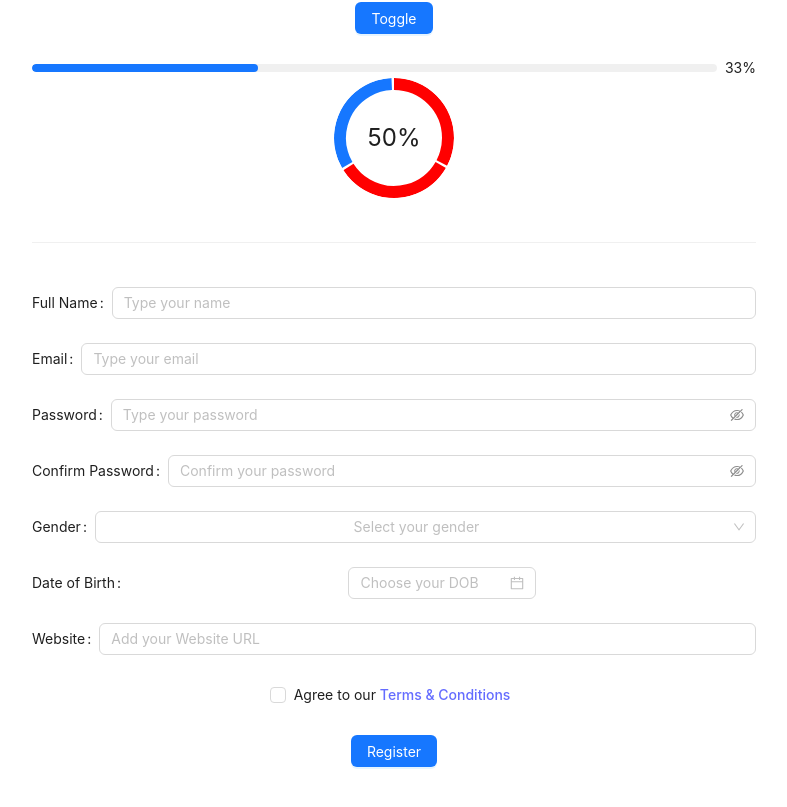
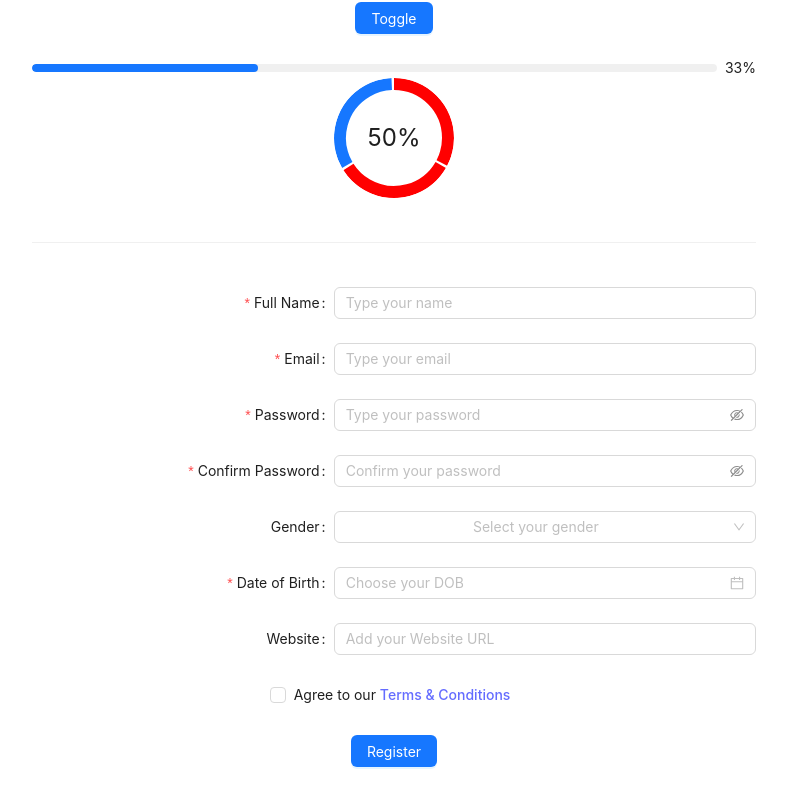
Before and after one commit to Shashi5657/ANTD_framework, a React (Vite) app: page / in a window 1280 px wide. Shown: the part 866-1673 px from the top of the page, without its empty margins (246-1033 px from the left). Built offline with nearby package versions, Linux system fonts and the light colour scheme.

Commit message:
Form Validation

```diff
--- a/src/components/FormValidation.jsx
+++ b/src/components/FormValidation.jsx
@@ -3,17 +3,71 @@ import { Button, Checkbox, DatePicker, Form, Input, Select } from "antd";
 const FormValidation = () => {
   return (
     <div>
-      <Form>
-        <Form.Item name="fullName" label="Full Name">
+      <Form
+        autoComplete="off"
+        labelCol={{ span: 10 }}
+        wrapperCol={{ span: 14 }}
+        onFinish={(values) => {
+          console.log(values);
+        }}
+      >
+        <Form.Item
+          name="fullName"
+          label="Full Name"
+          rules={[
+            { required: true, message: "Please enter your name" },
+            { whitespace: true },
+            { min: 3, max: 20 },
+          ]}
+          hasFeedback
+        >
           <Input placeholder="Type your name" />
         </Form.Item>
-        <Form.Item name="email" label="Email">
+        <Form.Item
+          name="email"
+          label="Email"
+          rules={[
+            { required: true, message: "Please enter your email" },
+            { type: "email", message: "Please enter a valid email" },
+          ]}
+          hasFeedback
+        >
           <Input placeholder="Type your email" />
         </Form.Item>
-        <Form.Item name="password" label="Password">
+        <Form.Item
+          name="password"
+          label="Password"
+          rules={[
+            { required: true },
+            { min: 6 },
+            {
+              validator: (_, value) =>
+                value && value.includes("A")
+                  ? Promise.resolve()
+                  : Promise.reject("password do not match the criteria"),
+            },
+          ]}
+          hasFeedback
+        >
           <Input.Password placeholder="Type your password" />
         </Form.Item>
-        <Form.Item name="confirmPassword" label="Confirm Password">
+        <Form.Item
+          name="confirmPassword"
+          label="Confirm Password"
+          dependencies={["password"]} //important
+          rules={[
+            { required: true },
+            ({ getFieldValue }) => ({
+              validator(_, value) {
+                if (!value || getFieldValue("password") === value) {
+                  return Promise.resolve();
+                }
+                return Promise.reject("Passwords do not match");
+              },
+            }),
+          ]}
+          hasFeedback
+        >
           <Input.Password placeholder="Confirm your password" />
         </Form.Item>
         <Form.Item name="gender" label="Gender">
@@ -22,18 +76,43 @@ const FormValidation = () => {
             <Select.Option value="female">Female</Select.Option>
           </Select>
         </Form.Item>
-        <Form.Item name="dob" label="Date of Birth">
-          <DatePicker picker="date" placeholder="Choose your DOB" />
+        <Form.Item
+          name="dob"
+          label="Date of Birth"
+          rules={[
+            {
+              required: true,
+              message: "Please provide your DOB",
+            },
+          ]}
+        >
+          <DatePicker
+            style={{ width: "100%" }}
+            picker="date"
+            placeholder="Choose your DOB"
+          />
         </Form.Item>
         <Form.Item name="website" label="Website">
           <Input placeholder="Add your Website URL" />
         </Form.Item>
-        <Form.Item name="agreement">
+        <Form.Item
+          name="agreement"
+          wrapperCol={{ span: 24 }}
+          valuePropName="checked"
+          rules={[
+            {
+              validator: (_, value) =>
+                value
+                  ? Promise.resolve()
+                  : Promise.reject("To proceed you need to agree with our T&C"),
+            },
+          ]}
+        >
           <Checkbox>
             Agree to our <a href="#">Terms & Conditions</a>
           </Checkbox>
         </Form.Item>
-        <Form.Item>
+        <Form.Item wrapperCol={{ span: 24 }}>
           <Button type="primary" htmlType="submit">
             Register
           </Button>
```
